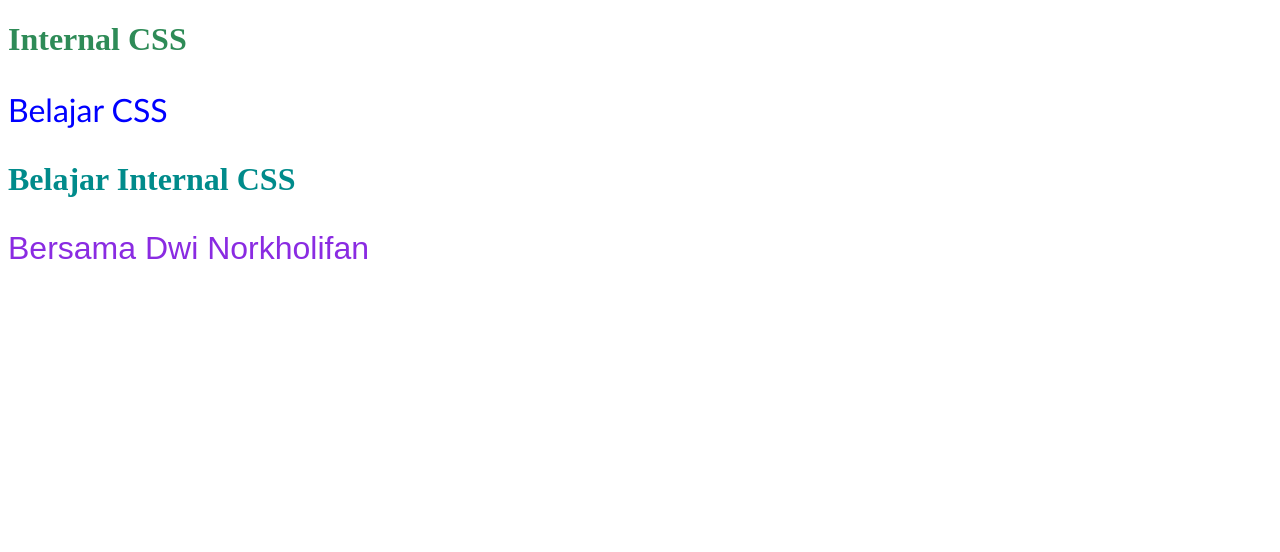
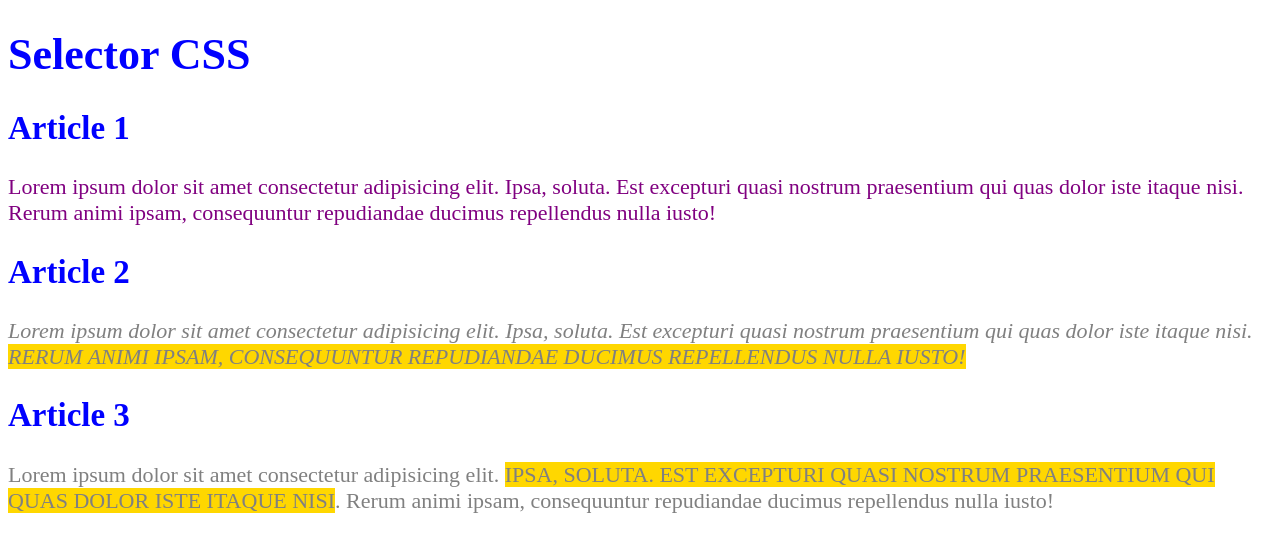
Before and after one commit to LuckyWheel97/belajar-css, a plain HTML site: page Selector.html in a window 1280 px wide. Drawn offline with Linux system fonts and the light colour scheme.

Commit message:
Belajar CSS Dasar

```diff
--- /dev/null
+++ b/CSS/selector.css
@@ -0,0 +1,34 @@
+/* Universal Selector */
+* {
+  /* font-family: monospace; */
+}
+
+/* Element Selector */
+body {
+  font-size: 22px;
+}
+
+h1,
+h2 {
+  color: blue;
+}
+
+/* Paragraph Selector */
+p {
+  color: purple;
+}
+
+.highlight {
+  text-transform: uppercase;
+  background-color: gold;
+}
+
+/* Class Selector */
+.gray {
+  color: gray;
+}
+
+/* Id Selector */
+#second {
+  font-style: italic;
+}
--- a/Selector.html
+++ b/Selector.html
@@ -3,43 +3,48 @@
   <head>
     <meta charset="UTF-8" />
     <meta name="viewport" content="width=device-width, initial-scale=1.0" />
-    <title>Internal CSS</title>
-    <style>
-      body {
-        background-color: #fff;
-      }
-
-      .judul1 {
-        color: seagreen;
-        font-family: "Times New Roman", Times, serif;
-      }
-
-      .judul2 {
-        color: darkcyan;
-        font-family: hack;
-      }
-
-      .para {
-        color: blue;
-        font-family: "Trebuchet MS";
-      }
-
-      .large {
-        font-size: 200%;
-      }
-
-      #para2 {
-        color: blueviolet;
-        font-family: Arial, Helvetica, sans-serif;
-        font-size: 200%;
-      }
-    </style>
+    <title>Document</title>
+    <link rel="stylesheet" href="CSS/selector.css" />
   </head>
   <body>
-    <h1 class="judul1">Internal CSS</h1>
-    <p class="para large">Belajar CSS</p>
+    <header>
+      <h1>Selector CSS</h1>
+    </header>
+    <main>
+      <article>
+        <h2>Article 1</h2>
+        <p>
+          Lorem ipsum dolor sit amet consectetur adipisicing elit. Ipsa, soluta.
+          Est excepturi quasi nostrum praesentium qui quas dolor iste itaque
+          nisi. Rerum animi ipsam, consequuntur repudiandae ducimus repellendus
+          nulla iusto!
+        </p>
+      </article>
 
-    <h1 class="judul2">Belajar Internal CSS</h1>
-    <p id="para2">Bersama Dwi Norkholifan</p>
+      <article>
+        <h2>Article 2</h2>
+        <p id="second" class="gray">
+          Lorem ipsum dolor sit amet consectetur adipisicing elit. Ipsa, soluta.
+          Est excepturi quasi nostrum praesentium qui quas dolor iste itaque
+          nisi.
+          <span class="highlight"
+            >Rerum animi ipsam, consequuntur repudiandae ducimus repellendus
+            nulla iusto!</span
+          >
+        </p>
+      </article>
+
+      <article>
+        <h2>Article 3</h2>
+        <p class="gray">
+          Lorem ipsum dolor sit amet consectetur adipisicing elit.
+          <span class="highlight"
+            >Ipsa, soluta. Est excepturi quasi nostrum praesentium qui quas
+            dolor iste itaque nisi</span
+          >. Rerum animi ipsam, consequuntur repudiandae ducimus repellendus
+          nulla iusto!
+        </p>
+      </article>
+    </main>
   </body>
 </html>
```
